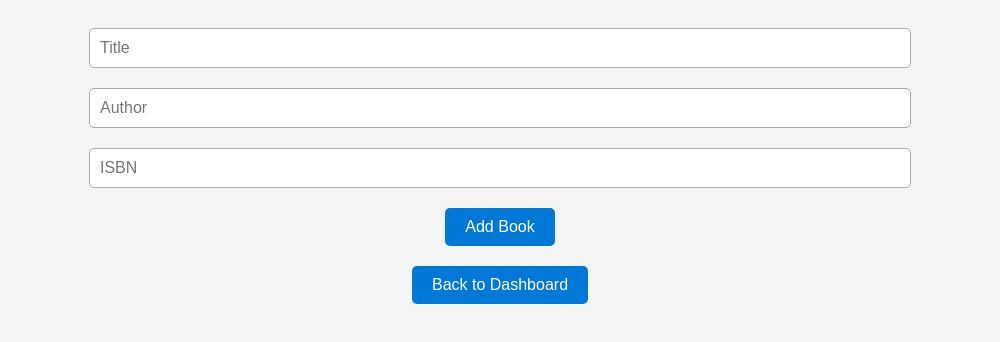
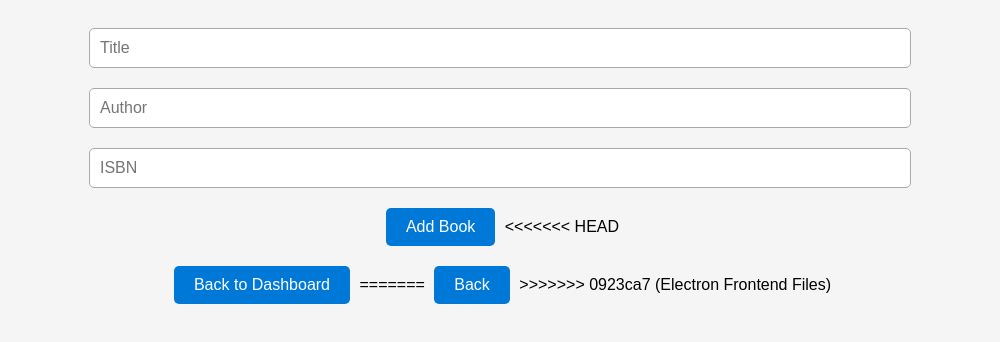
Before and after one commit to manahelhehe/sem_project_focp, an Electron app: page lmsElectron/addbook.html in a window 1000 px wide. Shown: the part 70-412 px from the top of the page. Drawn offline with Linux system fonts and the light colour scheme.

Commit message:
Fixing Functionality Code for 6 Files

```diff
--- a/lmsElectron/addbook.html
+++ b/lmsElectron/addbook.html
@@ -10,8 +10,12 @@
     <input type="text" id="bookAuthor" placeholder="Author"><br>
     <input type="text" id="bookISBN" placeholder="ISBN"><br>
     <button id="addBookBtn">Add Book</button>
+<<<<<<< HEAD
     <br>
         <button onclick="window.location.href='dashboard.html'">Back to Dashboard</button>
+=======
+    <button id="backBtn">Back</button>
+>>>>>>> 0923ca7 (Electron Frontend Files)
 
     <script src="renderer/renderer.js"></script>
 </body>
```
